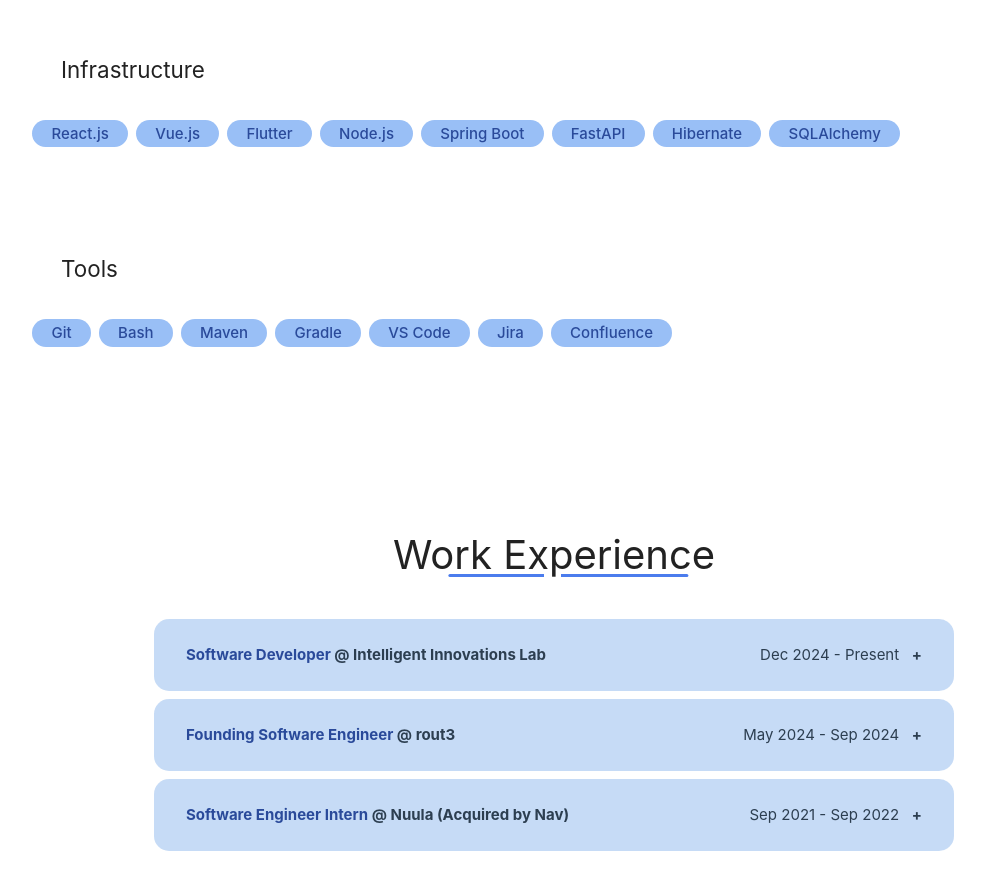
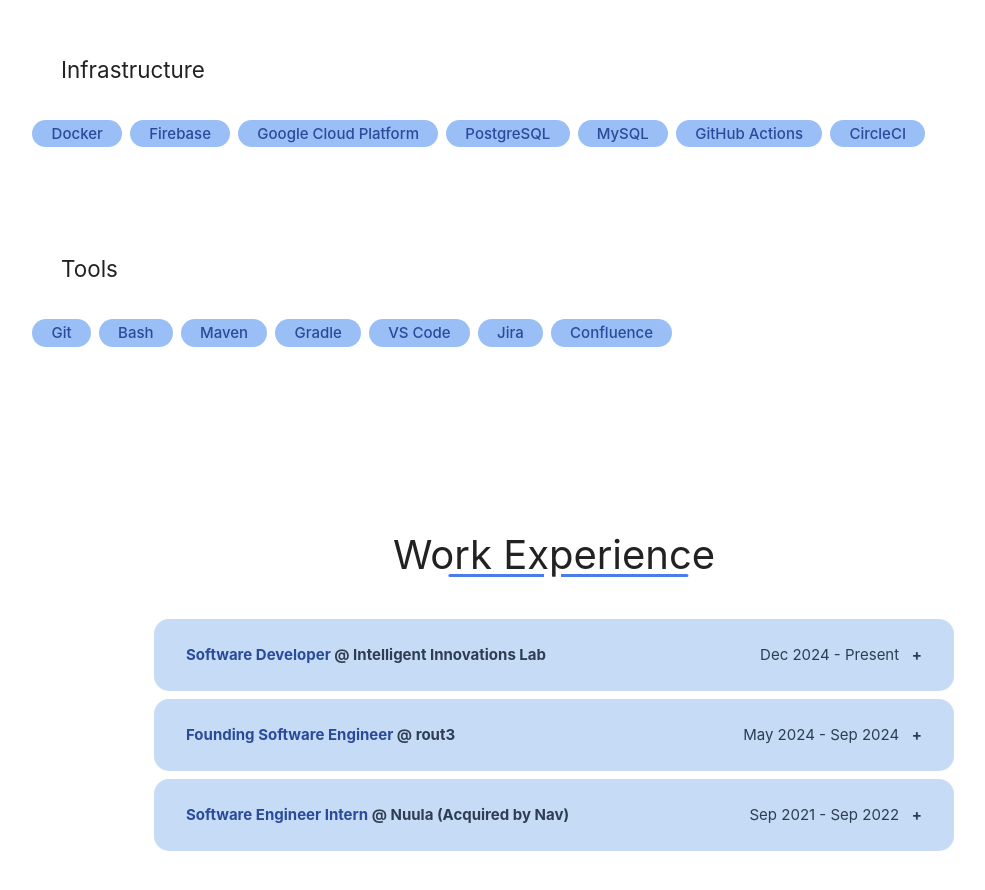
Before and after one commit to BallenAlain/Portfolio, a Vue app: page / in a window 1280 px wide. Shown: the part 1400-2290 px from the top of the page, without its empty margins (86-1071 px from the left). Built offline with nearby package versions, Linux system fonts and the light colour scheme; grey boxes are pictures that could not be loaded; some icons are missing.

Commit message:
skills hotfix

```diff
--- a/src/data/skills.json
+++ b/src/data/skills.json
@@ -1,6 +1,6 @@
 {
     "languages": ["Java", "Python", "TypeScript", "Go", "Dart", "SQL"],
     "fullstack": ["React.js", "Vue.js", "Flutter", "Node.js", "Spring Boot", "FastAPI", "Hibernate", "SQLAlchemy"],
-    "infrastructure": ["Docker", "Firebase", "Google Cloud Functions", "PostgreSQL", "MySQL", "GitHub Actions", "CircleCI"],
+    "infrastructure": ["Docker", "Firebase", "Google Cloud Platform", "PostgreSQL", "MySQL", "GitHub Actions", "CircleCI"],
     "tools": ["Git", "Bash", "Maven", "Gradle", "VS Code", "Jira", "Confluence"]
   }
--- a/src/views/HomeView.vue
+++ b/src/views/HomeView.vue
@@ -37,7 +37,7 @@
     <SkillsSection :skills="{
   languages: skills.languages,
   fullstack: skills.fullstack,
-  infrastructure: skills.fullstack,
+  infrastructure: skills.infrastructure,
   tools: skills.tools
 }" />
 <WorkExperience />
```
